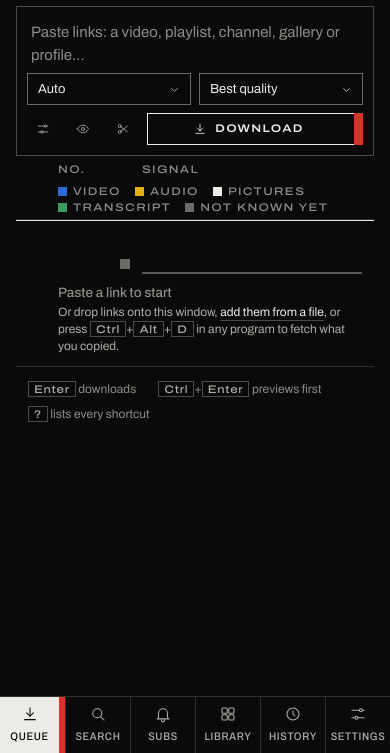
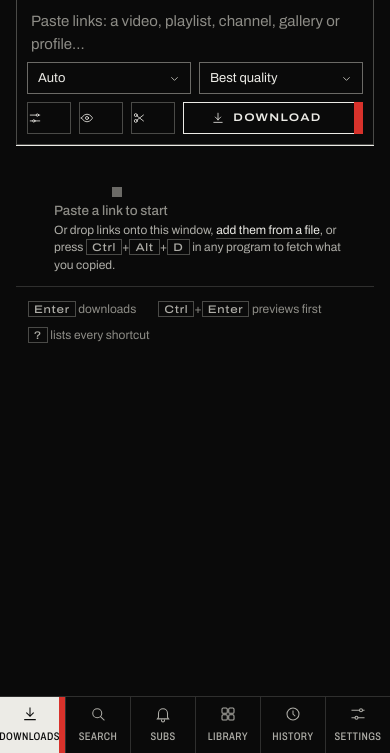
Before and after one commit to SomethingObvious/keepsake, a website: page ui/index.html in a window 390 px wide. Shown: the part 91-844 px from the top of the page. Drawn offline with Linux system fonts and the light colour scheme.

Commit message:
Tidied the phone layout
Queue and history rows put their buttons beside the number, icon tools
are outlined, the tab says Downloads, and a phone on its side gets the
phone layout. A tap shows a playing video's controls, and a short
viewer no longer crops the picture.

```diff
--- a/ui/app.css
+++ b/ui/app.css
@@ -370,18 +370,22 @@
     app-region: no-drag;
   }
 
+  @media (hover: hover) {
     .win:hover {
       background: rgb(255 255 255 / 6%);
       color: var(--text);
     }
+  }
 
   .win:active {
     background: rgb(255 255 255 / 4%);
   }
 
+  @media (hover: hover) {
     .win.close:hover {
       background: #c42b1c;
       color: #fff;
+    }
   }
 
   .win.close:active {
@@ -480,8 +484,10 @@
     transition: background 0.15s, color 0.15s;
   }
 
+  @media (hover: hover) {
     .tab:hover {
       color: var(--text);
+    }
   }
 
   .tab.on {
@@ -639,8 +645,10 @@
     transition: background 0.15s, border-color 0.15s, color 0.15s;
   }
 
+  @media (hover: hover) {
     .btn:hover {
       border-color: var(--ink);
+    }
   }
 
   .btn:active {
@@ -701,19 +709,23 @@
     content: "";
   }
 
+  @media (hover: hover) {
     .btn.primary:hover {
       background: var(--ink);
       color: var(--ink-on);
     }
+  }
 
   .btn.ghost {
     border-color: transparent;
     color: var(--text-dim);
   }
 
+  @media (hover: hover) {
     .btn.ghost:hover {
       border-color: var(--edge);
       color: var(--text);
+    }
   }
 
   .btn.small {
@@ -755,14 +767,18 @@
     transition: border-color 0.15s, color 0.15s;
   }
 
+  @media (hover: hover) {
     .icon-btn:hover {
       border-color: var(--edge);
       color: var(--text);
     }
-
+  }
+
+  @media (hover: hover) {
     .icon-btn.warn:hover {
       border-color: var(--accent);
       color: var(--warn);
+    }
   }
 
   .icon-btn.accent {
@@ -793,8 +809,10 @@
     border-left: 0;
   }
 
+  @media (hover: hover) {
     .seg button:hover {
       color: var(--text);
+    }
   }
 
   .seg button.on {
@@ -839,8 +857,10 @@
     color: var(--text);
   }
 
+  @media (hover: hover) {
     .field:hover {
       border-color: var(--text-faint);
+    }
   }
 
   .field:focus {
@@ -919,8 +939,10 @@
     cursor: pointer;
   }
 
+  @media (hover: hover) {
     .check:hover {
       color: var(--text);
+    }
   }
 
   /* A square hairline box that takes a block when ticked, like the code blocks beside it. */
@@ -950,8 +972,10 @@
     transform: none;
   }
 
+  @media (hover: hover) {
     input[type="checkbox"]:not(.switch):hover {
       border-color: var(--ink);
+    }
   }
 
   input[type="checkbox"]:not(.switch):focus-visible {
@@ -1140,8 +1164,10 @@
     cursor: pointer;
   }
 
+  @media (hover: hover) {
     .inline:hover {
       text-decoration-color: var(--ink);
+    }
   }
 
   .composer .go {
@@ -1517,9 +1543,11 @@
     cursor: pointer;
   }
 
+  @media (hover: hover) {
     .formats tr[data-spec]:hover td {
       background: var(--surface-2);
       color: var(--text);
+    }
   }
 
   .formats tr[data-spec].on td {
@@ -1570,9 +1598,11 @@
     cursor: pointer;
   }
 
+  @media (hover: hover) {
     .entries label:hover {
       background: var(--surface-2);
       color: var(--text);
+    }
   }
 
   .entries input {
@@ -1743,8 +1773,10 @@
     animation: arrive 0.25s var(--ease);
   }
 
+  @media (hover: hover) {
     .job:hover {
       background: var(--surface-2);
+    }
   }
 
   .job.picked {
@@ -1767,8 +1799,10 @@
     animation: none;
   }
 
+  @media (hover: hover) {
     .job.ghost:hover {
       background: none;
+    }
   }
 
 
@@ -1914,9 +1948,14 @@
     stroke: var(--ink);
   }
 
-  .job.picked .signal polyline,
+  .job.picked .signal polyline {
+    stroke-width: 2;
+  }
+
+  @media (hover: hover) {
     .job:hover.running .signal polyline {
       stroke-width: 2;
+    }
   }
 
   .job .acts {
@@ -2036,19 +2075,23 @@
     cursor: pointer;
   }
 
+  @media (hover: hover) {
     .result .pick:hover .poster {
       outline-color: var(--ink);
     }
-
+  }
+
+  /* A tick box set into the picture, the way the queue's are drawn. */
   .result .tick {
     position: absolute;
-    top: 0;
-    left: 0;
+    top: 6px;
+    left: 6px;
     display: grid;
     place-items: center;
-    width: 24px;
-    height: 24px;
-    background: var(--bg);
+    width: 22px;
+    height: 22px;
+    border: 1px solid var(--ink);
+    background: rgb(10 10 10 / 55%);
     color: transparent;
   }
 
@@ -2154,8 +2197,10 @@
     border-bottom: 1px solid var(--border);
   }
 
+  @media (hover: hover) {
     .sub-row:hover {
       background: var(--surface-2);
+    }
   }
 
   .sub-row.off {
@@ -2379,8 +2424,10 @@
     white-space: nowrap;
   }
 
+  @media (hover: hover) {
     .tile:hover .n {
       color: var(--text);
+    }
   }
 
   .tile .m {
@@ -2434,8 +2481,10 @@
     border-bottom: 1px solid var(--border);
   }
 
+  @media (hover: hover) {
     .hist-row:hover {
       background: var(--surface-2);
+    }
   }
 
   .hist .hist-row .no {
@@ -2471,8 +2520,10 @@
     transition: filter 0.25s var(--ease);
   }
 
+  @media (hover: hover) {
     .hist-row:hover .thumb > :is(img) {
       filter: none;
+    }
   }
 
   .hist-row .thumb .i {
@@ -2557,8 +2608,10 @@
     cursor: pointer;
   }
 
+  @media (hover: hover) {
     .jump [data-sheet]:hover {
       color: var(--text);
+    }
   }
 
   .jump [data-sheet][aria-current="true"] {
@@ -2707,8 +2760,10 @@
     cursor: pointer;
   }
 
+  @media (hover: hover) {
     .chip.plain:hover {
       border-color: var(--ink);
+    }
   }
 
   .chip .icon-btn {
@@ -2899,9 +2954,11 @@
 
   /* the player: the picture, and its controls over the bottom of it */
 
+  /* One row that may shrink, or a video's own height overrides the room it is given and it is cropped. */
   .player {
     position: relative;
     display: grid;
+    grid-template-rows: minmax(0, 1fr);
     place-items: center;
     width: 100%;
     height: 100%;
@@ -3028,8 +3085,10 @@
     transition: inset 0.12s;
   }
 
+  @media (hover: hover) {
     .timeline:hover .groove {
       inset: 7px 0;
+    }
   }
 
   .timeline .buffered,
@@ -3122,6 +3181,9 @@
 
   .player .time,
   .player .speed {
+    display: inline-flex;
+    align-items: center;
+    justify-content: center;
     height: 30px;
     padding: 0 8px;
     border: 1px solid transparent;
@@ -3136,9 +3198,11 @@
     min-width: 46px;
   }
 
+  @media (hover: hover) {
     .player .time:hover,
     .player .speed:hover {
       border-color: var(--edge);
+    }
   }
 
   .player .big-state {
@@ -3363,6 +3427,15 @@
     text-transform: uppercase;
   }
 
+  /* In a link's preview the section's own heading already says Clip. */
+  #preview .cut-label {
+    display: none;
+  }
+
+  #preview .cut {
+    column-gap: 0;
+  }
+
   .cut-hint {
     position: absolute;
     inset: 0;
@@ -3430,8 +3503,10 @@
     cursor: crosshair;
   }
 
+  @media (hover: hover) {
     .cut-track:hover {
       border-color: var(--text-faint);
+    }
   }
 
   /* A sound's waveform under the track, zoomed with it. */
@@ -3780,8 +3855,9 @@
 
   /* ---------- a phone ---------- */
 
-  /* One column: the page, and the index as a row of tabs along the bottom, under the thumb. */
-  @media (width <= 720px) {
+  /* One column: the page, and the index as a row of tabs along the bottom, under the thumb.
+    A phone on its side is wide but short, and a desktop window is never under 640px tall. */
+  @media (width <= 720px), (height <= 500px) {
     body {
       grid-template-rows: var(--bar) minmax(0, 1fr) auto;
       grid-template-columns: minmax(0, 1fr);
@@ -3811,6 +3887,7 @@
     }
 
     .tab {
+      position: relative;
       display: grid;
       grid-template-columns: auto auto;
       place-content: center;
@@ -3818,8 +3895,8 @@
       height: 56px;
       padding: 0 2px;
       border-bottom: 0;
-      font-stretch: 87.5%;
-      letter-spacing: 0.06em;
+      font-stretch: 75%;
+      letter-spacing: 0.04em;
     }
 
     .tab + .tab {
@@ -3853,20 +3930,50 @@
       white-space: nowrap;
     }
 
+    /* The count rides on the icon, so the name keeps the tab's whole width. */
     nav .count {
-      margin: 0 0 0 4px;
+      position: absolute;
+      top: 6px;
+      left: calc(50% + 8px);
+      margin: 0;
+      font-size: 10px;
     }
 
     nav .count:empty {
       display: none;
     }
 
-    .tab.on .count {
-      margin-right: 0;
-    }
-
     .page {
       padding: 14px 16px 32px;
+    }
+
+    /* A page's name a step smaller, so its count fits beside it and the page starts sooner. */
+    .head {
+      gap: 8px 12px;
+      margin-bottom: 14px;
+    }
+
+    .head h1 {
+      font-size: 24px;
+    }
+
+    /* The page's own buttons take their own line under its name, with their words back. */
+    .head .right {
+      flex: 1 1 100%;
+      margin-left: 0;
+    }
+
+    #library .head .btn .label {
+      position: static;
+      width: auto;
+      height: auto;
+      overflow: visible;
+      clip-path: none;
+    }
+
+    /* Refresh is the last of them, and its arrow says it alone. */
+    #library .head .btn:last-child .label {
+      display: none;
     }
 
     .search .field {
@@ -3923,27 +4030,72 @@
       margin-top: 24px;
     }
 
-    /* The number, code and signal head each entry, with the title under them and
-      its buttons under that, so every row's signal still falls in one column. */
-    .cols,
+    /* The queue's tools take their own line under its name, the menu taking what the buttons leave. */
+    .qhead .right {
+      flex: 1 1 100%;
+      margin-left: 0;
+    }
+
+    /* The menu takes a line of its own, so five tools still fit on the next. */
+    .qhead #after-all {
+      flex: 1 1 100%;
+    }
+
+    /* A tool that is only an icon needs its outline to read as a button. */
+    .qhead .btn.ghost,
+    .composer .go .btn.ghost {
+      flex: none;
+      width: 44px;
+      padding: 0;
+      border-color: var(--edge);
+      color: var(--text);
+    }
+
+    /* The column heads and the legend explain a table a phone does not draw. */
+    .cols {
+      display: none;
+    }
+
+    /* The number heads each entry with its buttons beside it, and the title and what
+      happened under them. The signal only draws while something downloads. */
     .job {
-      grid-template-columns: 18px 50px 10px minmax(0, 1fr);
-      gap: 4px 12px;
-    }
-
-    .cols .entry {
+      grid-template-columns: 18px 50px 10px minmax(0, 1fr) auto;
+      gap: 4px 8px;
+      align-items: start;
+      padding-block: 6px 12px;
+    }
+
+    /* Centred on the first line of 44px buttons, should a row have more than fit on one. */
+    .job .signal {
+      margin-top: 7px;
+    }
+
+    .job:not(.running) .signal {
       display: none;
+    }
+
+    .job input.pick {
+      margin-top: 15px;
+    }
+
+    .job .no {
+      margin-top: 13px;
+    }
+
+    .job .code {
+      margin-top: 17px;
+    }
+
+    .job .acts {
+      flex-wrap: wrap;
+      grid-row: 1;
+      grid-column: 5;
+      justify-content: flex-end;
     }
 
     .job .body {
       grid-row: 2;
       grid-column: 2 / -1;
-    }
-
-    .job .acts {
-      grid-row: 3;
-      grid-column: 2 / -1;
-      justify-content: flex-end;
     }
 
     .searchbar {
@@ -3957,8 +4109,9 @@
       justify-content: center;
     }
 
+    /* Two across held upright, and as many as fit when the phone is on its side. */
     .results {
-      grid-template-columns: repeat(2, minmax(0, 1fr));
+      grid-template-columns: repeat(auto-fill, minmax(170px, 1fr));
       gap: 16px 12px;
     }
 
@@ -4001,7 +4154,7 @@
     }
 
     .grid {
-      grid-template-columns: repeat(2, minmax(0, 1fr));
+      grid-template-columns: repeat(auto-fill, minmax(150px, 1fr));
       gap: 12px;
     }
 
@@ -4011,24 +4164,41 @@
     }
 
     #history .search {
-      flex: 1;
-    }
-
+      flex: 1 1 100%;
+    }
+
+    /* The list's own ink rule closes the strip, so it needs no rule of its own as well. */
+    .stats {
+      margin-bottom: 0;
+      border-bottom: 0;
+    }
+
+    /* As in the queue: the number and its buttons on one line, the picture and words under them. */
     .hist-row {
-      grid-template-columns: 50px 10px 64px minmax(0, 1fr);
-      gap: 4px 12px;
+      grid-template-columns: 50px 10px minmax(0, 1fr) auto;
+      gap: 6px 12px;
+      padding-block: 6px 12px;
+    }
+
+    .hist-row .acts {
+      grid-area: 1 / 4;
+    }
+
+    .hist-row .thumb {
+      grid-area: 2 / 1 / 4 / 3;
+      align-self: start;
+    }
+
+    .hist-row .body {
+      grid-area: 2 / 3 / 3 / 5;
     }
 
     .hist-row .w {
       display: flex;
       flex-wrap: wrap;
-      grid-column: 4;
+      grid-area: 3 / 3 / 4 / 5;
       gap: 0 12px;
       text-align: left;
-    }
-
-    .hist-row .acts {
-      grid-column: 1 / -1;
     }
 
     /* The section index runs off the edge and scrolls sideways rather than wrapping. */
@@ -4170,10 +4340,25 @@
     }
   }
 
-  /* The narrowest phones squeeze the tab names a step further along Archivo's width axis. */
+  /* A phone on its side: the viewer's buttons fit beside its name again, the picture fills
+    the screen under them, and the clip tools scroll up from below it. */
+  @media (height <= 500px) {
+    #lightbox {
+      grid-template-rows: auto calc(100vh - 64px) auto;
+      overflow-y: auto;
+    }
+
+    #lightbox .acts {
+      flex: none;
+      margin-left: auto;
+    }
+  }
+
+  /* The narrowest phones take the tab names down a size, so Downloads still fits beside the red block. */
   @media (width <= 380px) {
     .tab {
-      font-stretch: 75%;
+      font-size: 10px;
+      letter-spacing: 0;
     }
   }
 
--- a/ui/index.html
+++ b/ui/index.html
@@ -22,7 +22,7 @@
         <small>Keeps what you find online</small>
       </div>
       <nav aria-label="Pages">
-        <button type="button" data-tab="downloads" class="tab on"><span data-i="download"></span><span class="name">Downloads</span><span class="short" aria-hidden="true">Queue</span><span class="count" id="nav-count"></span></button>
+        <button type="button" data-tab="downloads" class="tab on"><span data-i="download"></span>Downloads<span class="count" id="nav-count"></span></button>
         <button type="button" class="tab" data-tab="search"><span data-i="search"></span>Search</button>
         <button type="button" class="tab" data-tab="subscriptions"><span data-i="bell"></span><span class="name">Subscriptions</span><span class="short" aria-hidden="true">Subs</span><span class="count" id="nav-subs"></span></button>
         <button type="button" class="tab" data-tab="library"><span data-i="grid"></span>Library</button>
@@ -302,7 +302,7 @@
               <button type="button" class="btn ghost small" id="schedule-btn" title="Start the queue at a time"><span data-i="clock"></span><span class="label">Start at…</span></button>
               <button type="button" class="btn ghost small" id="hold-btn" title="Pause queue"><span data-i="pause"></span><span class="label">Pause queue</span></button>
               <button type="button" class="btn ghost small" data-all="retry" title="Retry failed"><span data-i="refresh"></span><span class="label">Retry failed</span></button>
-              <button type="button" class="btn ghost small" data-all="clear" title="Clear finished"><span data-i="check"></span><span class="label">Clear finished</span></button>
+              <button type="button" class="btn ghost small" data-all="clear" title="Clear finished"><span data-i="eraser"></span><span class="label">Clear finished</span></button>
               <button type="button" class="btn ghost small" data-all="cancel" title="Cancel all"><span data-i="x"></span><span class="label">Cancel all</span></button>
             </div>
           </div>
```
Also changed, not shown: ui/app.js, 1 other file. Lines whose indentation alone changed are shown as unchanged.
